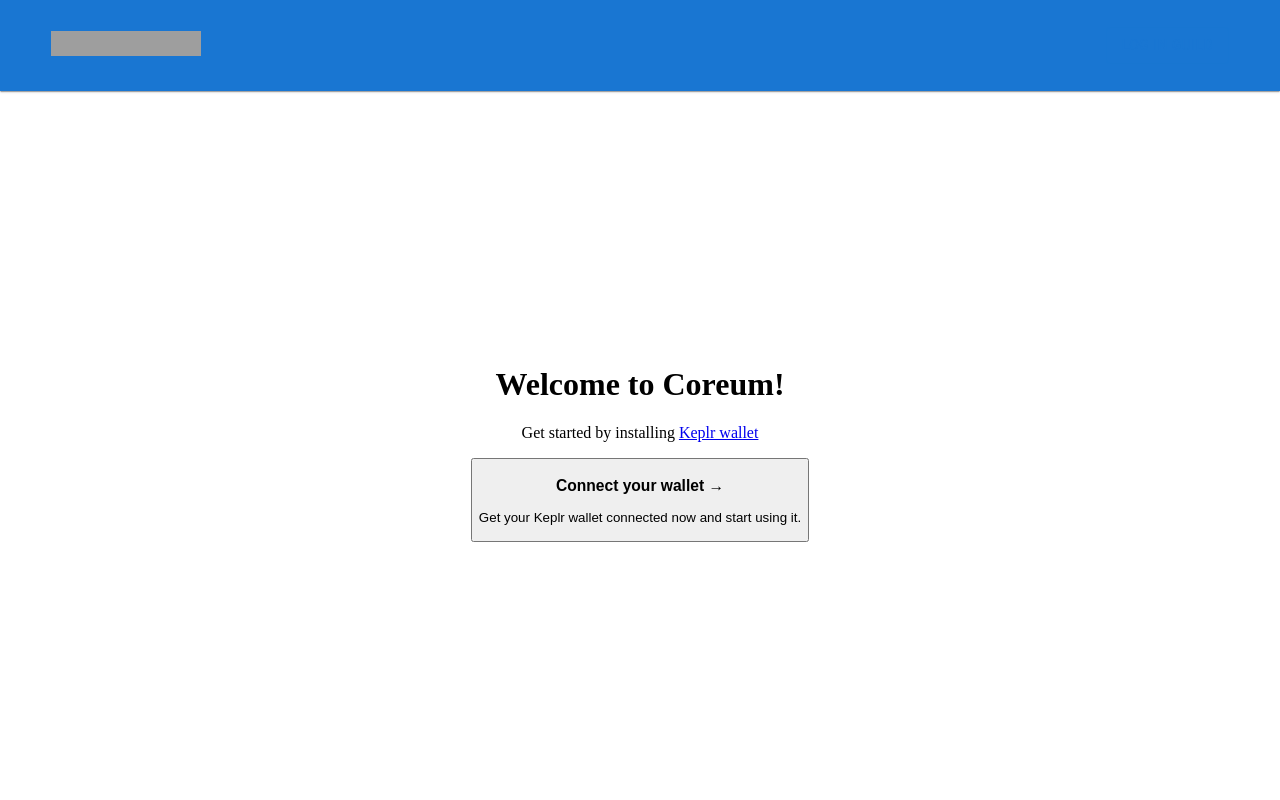
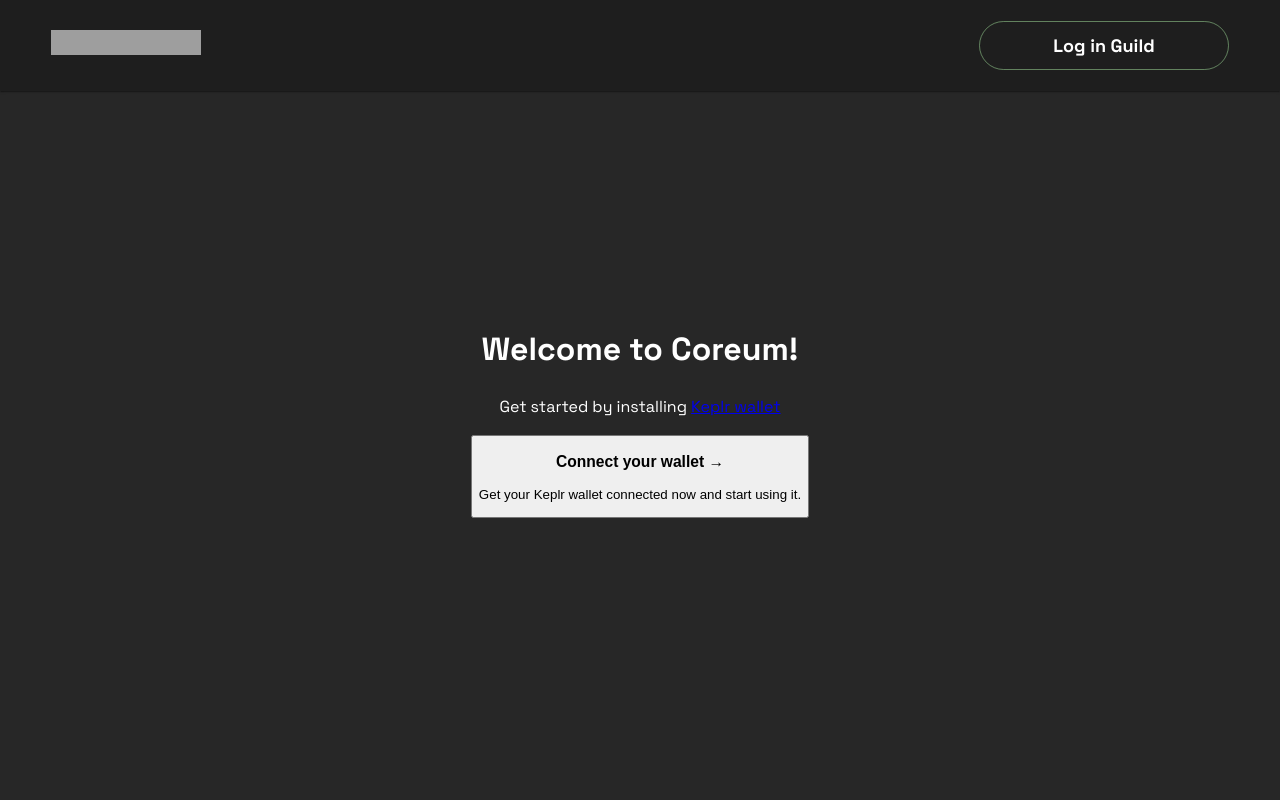
Before and after one commit to CoreumFoundation/tutorials, a Next.js app: page / in a window 1280 px wide. Shown: the top 800 px of the page. Built offline with nearby package versions, Linux system fonts and the light colour scheme; no server answers; grey boxes are pictures that could not be loaded.

Commit message:
update app and document

```diff
--- a/pages/_app.tsx
+++ b/pages/_app.tsx
@@ -1,15 +1,25 @@
-import 'styles/globals.css';
 import type { AppProps } from 'next/app';
+
+import { SigningClientProvider } from 'contexts/client';
+
+import CssBaseline from '@mui/material/CssBaseline';
+import { ThemeProvider } from '@mui/material/styles';
+
+import '../styles/globals.css';
+import theme from './theme';
+
 import Layout from 'components/Layout';
-import { SigningClientProvider } from 'contexts/client';
 
 function MyApp({ Component, pageProps }: AppProps) {
   return (
-    <SigningClientProvider>
-      <Layout>
-        <Component {...pageProps} />
-      </Layout>
-    </SigningClientProvider>
+    <ThemeProvider theme={theme}>
+      <CssBaseline />
+      <SigningClientProvider>
+        <Layout>
+          <Component {...pageProps} />
+        </Layout>
+      </SigningClientProvider>
+    </ThemeProvider>
   );
 }
 
```
